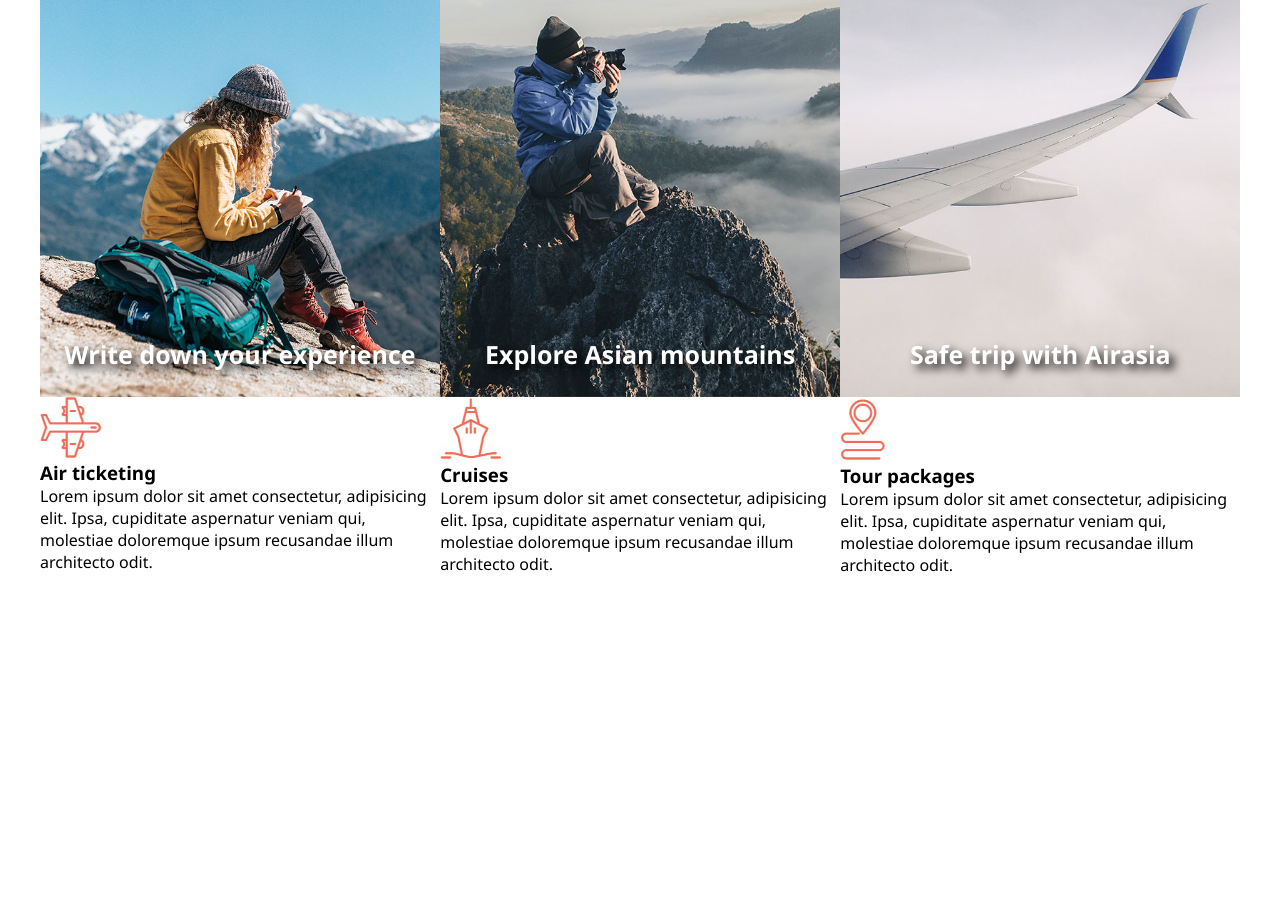
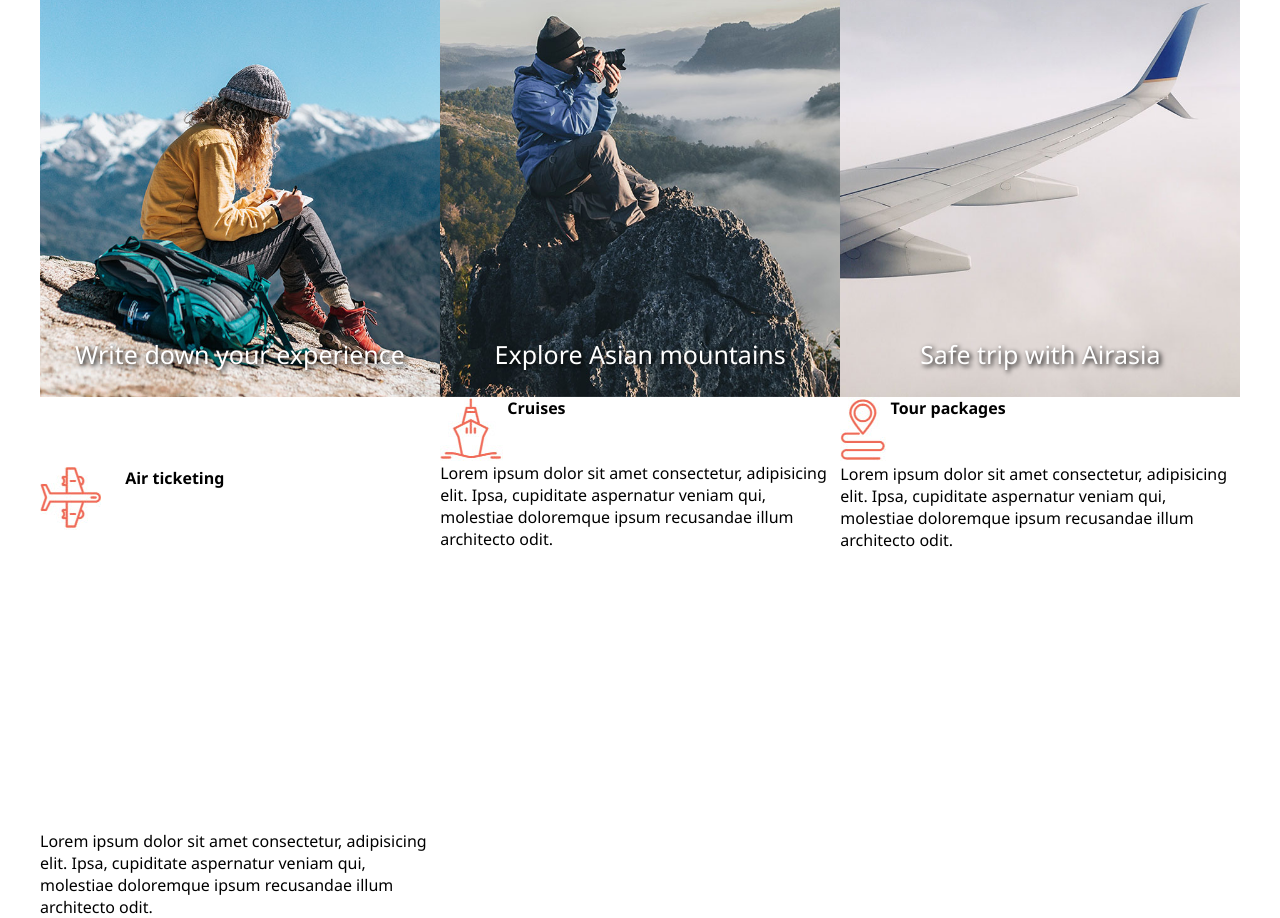
Before and after one commit to Ramunas-Bkr/Travelers-master, a plain HTML site: page index.html in a window 1280 px wide. Shown: the part 882-1800 px from the top of the page. Before the commit the page ends 1458 px from the top, so only its background shows below. Drawn offline with Linux system fonts and the light colour scheme.

Commit message:
Monday day end

```diff
--- a/css/style.css
+++ b/css/style.css
@@ -74,18 +74,25 @@ main {
     position: absolute;
     margin-top: -50px;
 }
-    main h2 {
+    main h3 {
         display: inline-block;
         width: 100%;
         margin-top: 440px;
         color: white;
         text-align: center;
-        text-shadow: 5px 5px 10px black;
+        text-shadow: 2px 2px 5px black;
         font-size: 25px;
+        font-weight: normal;
     }
     main > .first {
         display: inline-block;
         width: 33%;
+    }
+    main h4 {
+        display: inline-block;
+    }
+    main p {
+        display: inline-block;
     }
         main > .first > .img-first {
             display: inline-block;
@@ -95,6 +102,13 @@ main {
             background-size: cover;
             background-position: bottom center;
         }
+        main > .first > .block1 {
+            display: inline-block;
+            width: 100%;
+            margin-top: 70px;
+            float: left;
+        }
+
     main > .second {
         display: inline-block;
         width: 33%;
--- a/index.html
+++ b/index.html
@@ -33,31 +33,30 @@
     <main>
         <div class="first">
             <div class="img-first">
-                <h2>Write down your experience</h2>
+                <h3>Write down your experience</h3>
             </div>
-            <div class="1-block">
-                <img src="./img/Plane-icon.jpg" alt="plane">
-                <h3>Air ticketing</h3>
+            <div class="block1">
+                <h4> <img src="./img/Plane-icon.jpg" alt="plane" style="margin-right:20px;margin-bottom:300px"> Air ticketing</h4>
                 <p>Lorem ipsum dolor sit amet consectetur, adipisicing elit. Ipsa, cupiditate aspernatur veniam qui, molestiae doloremque ipsum recusandae illum architecto odit.</p>
             </div>
         </div>
         <div class="second">
             <div class="img-second">
-                <h2>Explore Asian mountains</h2>
+                <h3>Explore Asian mountains</h3>
             </div>
-            <div class="2-block">
+            <div class="block2">
                 <img src="./img/ship-icon.jpg" alt="ship">
-                <h3>Cruises</h3>
+                <h4>Cruises</h4>
                 <p>Lorem ipsum dolor sit amet consectetur, adipisicing elit. Ipsa, cupiditate aspernatur veniam qui, molestiae doloremque ipsum recusandae illum architecto odit.</p>
             </div>
         </div>
         <div class="third">
             <div class="img-third">
-                <h2>Safe trip with Airasia</h2>
+                <h3>Safe trip with Airasia</h3>
             </div>
-            <div class="3-block">
+            <div class="block3">
                 <img src="./img/3.jpg" alt="map">
-                <h3>Tour packages</h3>
+                <h4>Tour packages</h4>
                 <p>Lorem ipsum dolor sit amet consectetur, adipisicing elit. Ipsa, cupiditate aspernatur veniam qui, molestiae doloremque ipsum recusandae illum architecto odit.</p>
             </div>
         </div>
```
